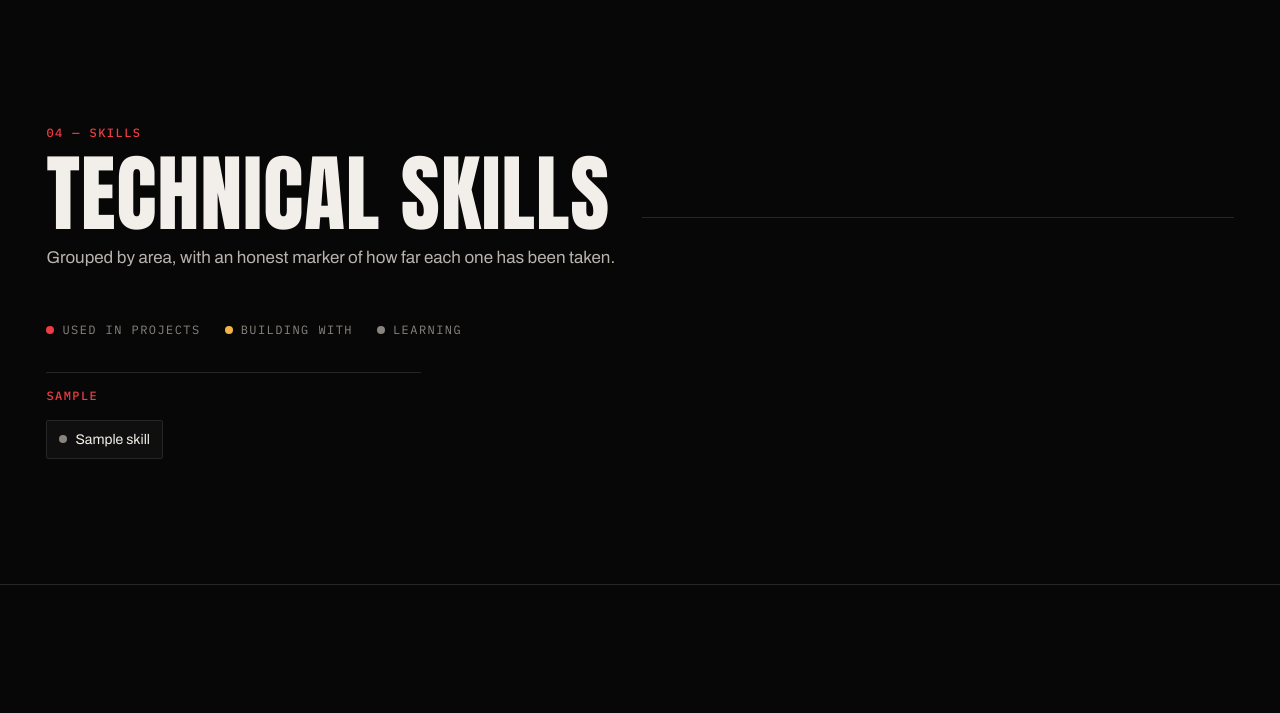
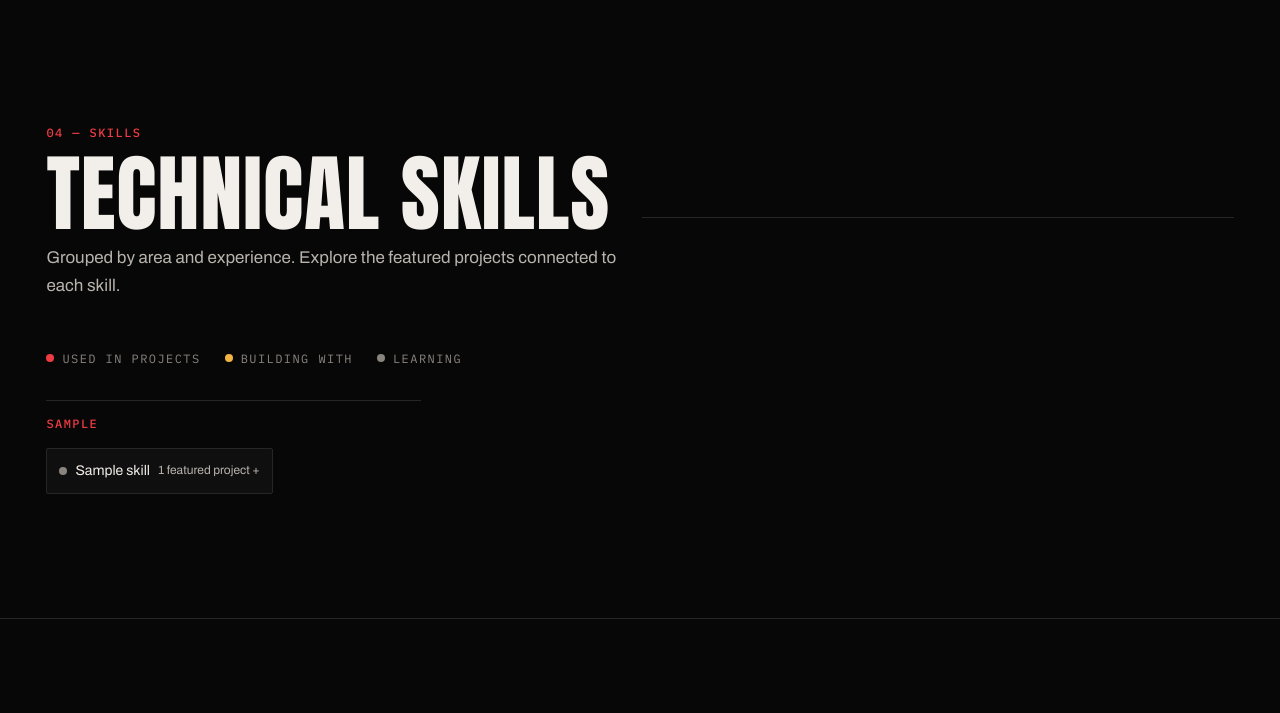
Before and after one commit to 900Gang/Portfolio_Django_, a Django app: template templates/portfolio/home.html in a window 1280 px wide. Shown: the part 3348-4061 px from the top of the page. Run offline with Django 5.2, Linux system fonts and the light colour scheme; the template is opened without the code that fills it: most values are stand-ins (such as "Sample title", 1, 10 or a date in 2020); form fields are guessed from the names that the template uses; parts of the project's set-up code (start-up, migrations or seed data) failed here and were passed over.

Commit message:
Link skills to featured projects
Co-authored-by: Copilot App <223556219+Copilot@users.noreply.github.com>

```diff
--- a/static/css/sections.css
+++ b/static/css/sections.css
@@ -598,6 +598,7 @@
 .skills-grid {
     display: flex;
     flex-wrap: wrap;
+    align-items: flex-start;
     gap: var(--space-2);
     margin: 0;
     padding: 0;
@@ -605,10 +606,7 @@
 }
 
 .skill-card {
-    display: inline-flex;
-    align-items: center;
-    gap: var(--space-2);
-    padding: 0.45rem 0.75rem;
+    max-width: 100%;
     font-size: var(--text-sm);
     background: var(--color-surface);
     border: var(--border-width) solid var(--color-border);
@@ -618,6 +616,55 @@
 
 .skill-card:hover {
     border-color: var(--color-accent);
+}
+
+.skill-label,
+.skill-summary {
+    display: flex;
+    align-items: center;
+    flex-wrap: wrap;
+    gap: var(--space-2);
+    min-height: 44px;
+    padding: 0.45rem 0.75rem;
+}
+
+.skill-summary {
+    cursor: pointer;
+    list-style: none;
+}
+
+.skill-summary::-webkit-details-marker {
+    display: none;
+}
+
+.skill-summary:focus-visible {
+    outline: 3px solid var(--color-accent);
+    outline-offset: 3px;
+}
+
+.skill-project-count {
+    font-size: var(--text-xs);
+    color: var(--color-text-secondary);
+}
+
+.skill-project-count::after {
+    content: " +";
+}
+
+.skill-projects[open] .skill-project-count::after {
+    content: " -";
+}
+
+.skill-project-list {
+    max-width: 30ch;
+    margin: 0;
+    padding: 0 var(--space-4) var(--space-3) var(--space-6);
+}
+
+.skill-project-list a {
+    color: var(--color-text-primary);
+    text-decoration: underline;
+    text-underline-offset: 0.15em;
 }
 
 .skills-empty {
--- a/templates/base.html
+++ b/templates/base.html
@@ -40,7 +40,7 @@
     <link rel="stylesheet" href="{% static 'css/reset.css' %}">
     <link rel="stylesheet" href="{% static 'css/base.css' %}">
     <link rel="stylesheet" href="{% static 'css/components.css' %}">
-    <link rel="stylesheet" href="{% static 'css/sections.css' %}?v=journey">
+    <link rel="stylesheet" href="{% static 'css/sections.css' %}?v=skills-proof">
     <link rel="stylesheet" href="{% static 'css/motion.css' %}">
     <link rel="stylesheet" href="{% static 'css/chatbot.css' %}">
     <link rel="stylesheet" href="{% static 'css/responsive.css' %}">
--- a/templates/portfolio/sections/skills.html
+++ b/templates/portfolio/sections/skills.html
@@ -6,7 +6,7 @@
                 <h2 class="section-title">Technical Skills</h2>
             </div>
             <span class="section-rule" aria-hidden="true"></span>
-            <p class="section-lede">Grouped by area, with an honest marker of how far each one has been taken.</p>
+            <p class="section-lede">Grouped by area and experience. Explore the featured projects connected to each skill.</p>
         </div>
 
         {% regroup skills by get_category_display as skills_by_category %}
@@ -24,9 +24,27 @@
                 <ul class="skills-grid">
                     {% for skill in category_group.list %}
                     <li class="skill-card">
+                        {% if skill.featured_projects %}
+                        <details class="skill-projects">
+                            <summary class="skill-summary">
+                                <span class="skill-dot is-{{ skill.status }}" aria-hidden="true"></span>
+                                <span class="skill-name">{{ skill.name }}</span>
+                                <span class="visually-hidden">({{ skill.get_status_display }})</span>
+                                <span class="skill-project-count">{{ skill.featured_projects|length }} featured project{{ skill.featured_projects|length|pluralize }}</span>
+                            </summary>
+                            <ul class="skill-project-list" aria-label="Featured projects using {{ skill.name }}">
+                                {% for project in skill.featured_projects %}
+                                <li><a href="{{ project.get_absolute_url }}">{{ project.title }}</a></li>
+                                {% endfor %}
+                            </ul>
+                        </details>
+                        {% else %}
+                        <span class="skill-label">
                         <span class="skill-dot is-{{ skill.status }}" aria-hidden="true"></span>
                         <span class="skill-name">{{ skill.name }}</span>
                         <span class="visually-hidden">({{ skill.get_status_display }})</span>
+                        </span>
+                        {% endif %}
                     </li>
                     {% endfor %}
                 </ul>
```
Also changed, not shown: portfolio/test_redesign.py (+36 -0 lines), portfolio/views.py (+10 -3 lines), README.md.
